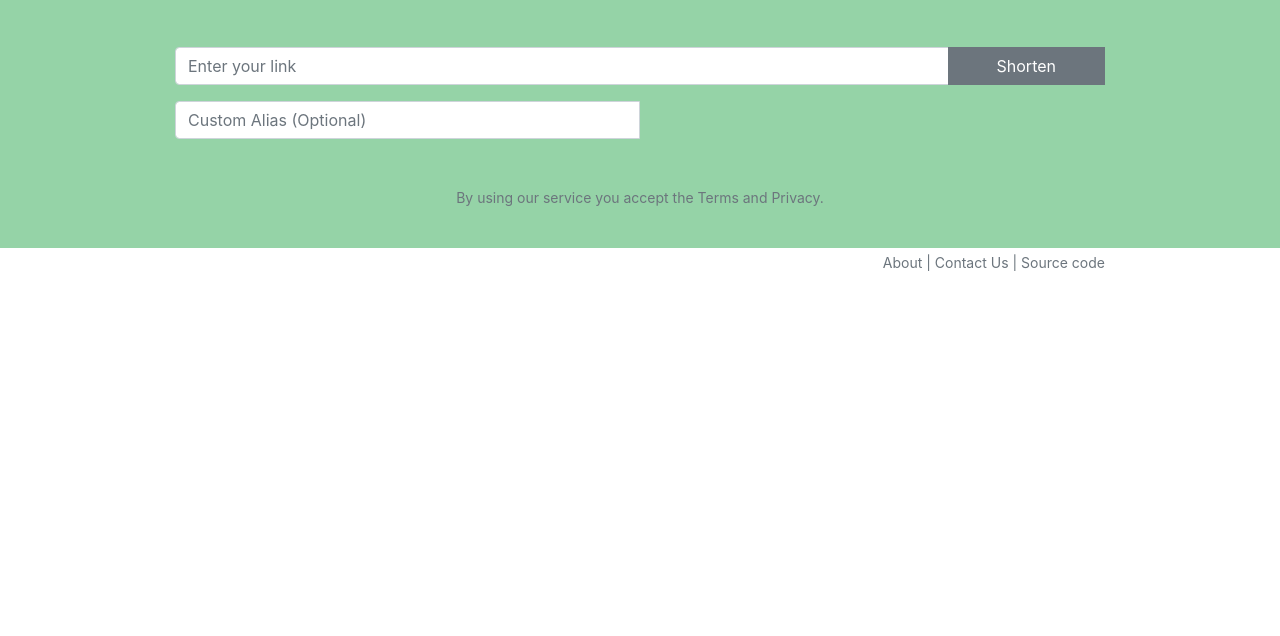
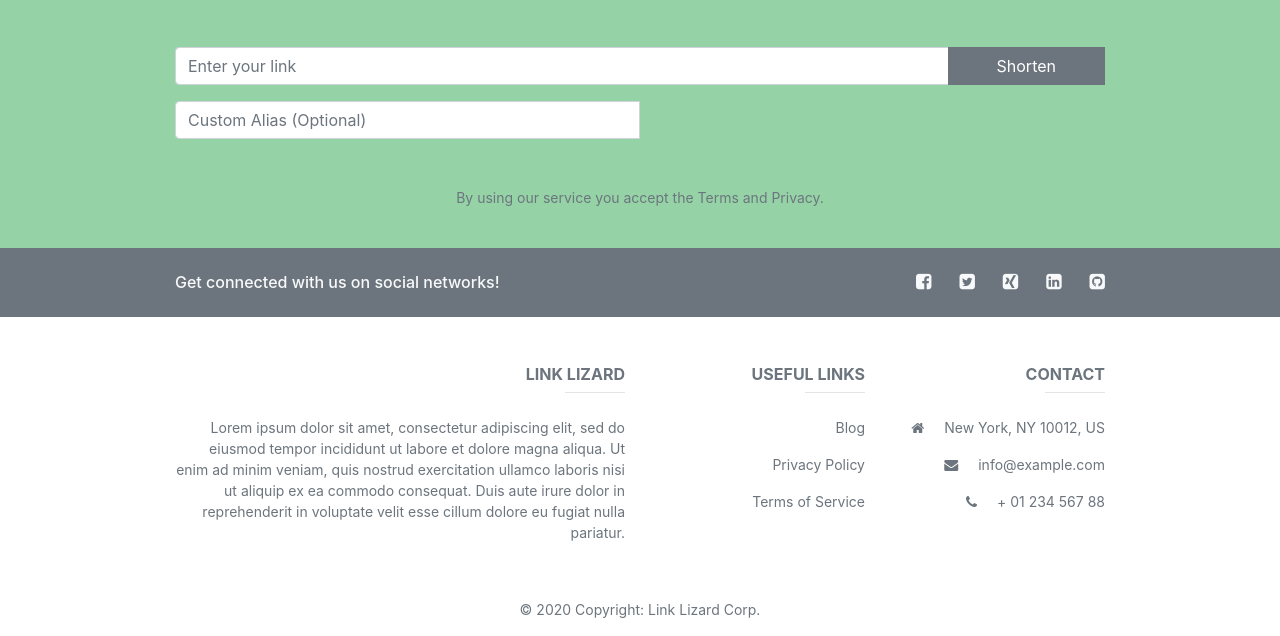
Before and after one commit to pcp11/link-lizard, a Django app: page / in a window 1280 px wide. Shown: the part 753-1389 px from the top of the page. Before the commit the page ends 1024 px from the top, so only its background shows below. Run offline with Django 3.2, Linux system fonts and the light colour scheme; some libraries are stand-ins or nearby versions.

Commit message:
Implement footer

```diff
--- a/templates/base.html
+++ b/templates/base.html
@@ -5,6 +5,7 @@
     <meta name="viewport" content="width=device-width, initial-scale=1">
     <link rel="stylesheet" href="https://stackpath.bootstrapcdn.com/bootstrap/4.4.1/css/bootstrap.min.css"
           integrity="sha384-Vkoo8x4CGsO3+Hhxv8T/Q5PaXtkKtu6ug5TOeNV6gBiFeWPGFN9MuhOf23Q9Ifjh" crossorigin="anonymous">
+    <link rel="stylesheet" href="https://cdnjs.cloudflare.com/ajax/libs/font-awesome/4.7.0/css/font-awesome.min.css">
     <link rel="stylesheet" href="{% static 'css/styles.css' %}"/>
     <title>{% block title %}Link Lizard - An open-source URL shortening tool{% endblock %}</title>
 </head>
@@ -63,11 +64,51 @@
 </div>
 {% block content %}{% endblock %}
 <footer>
-    <div class="container pt-1 pb-3">
-        <a href="/" onclick="showConstructionWarning()" class="text-secondary">About</a> |
-        <a href="/" onclick="showConstructionWarning()" class="text-secondary">Contact Us</a> |
-        <a href="https://github.com/pcp11/link_lizard" class="text-secondary" target="_blank">Source code</a>
+    <div class="text-light bg-secondary">
+        <div class="container">
+            <div class="row py-4 d-flex align-items-center">
+                <div class="col-md-6 col-lg-5 text-center text-md-left mb-4 mb-md-0">
+                    <h6 class="mb-0">Get connected with us on social networks!</h6>
+                </div>
+                <div class="col-md-6 col-lg-7 text-center text-md-right">
+                    <a><i class="fa fa-facebook-square white-text mr-4" style="font-size:18px;"></i></a>
+                    <a><i class="fa fa-twitter-square white-text mr-4" style="font-size:18px;"></i></a>
+                    <a><i class="fa fa-xing-square white-text mr-4" style="font-size:18px;"></i></a>
+                    <a><i class="fa fa-linkedin-square white-text mr-4" style="font-size:18px;"></i></a>
+                    <a class="text-light" href="https://github.com/pcp11/link-lizard">
+                        <i class="fa fa-github-square white-text" style="font-size:18px;"></i>
+                    </a>
+                </div>
+            </div>
+        </div>
     </div>
+    <div class="container mt-5">
+        <div class="row mt-3">
+            <div class="col-md-6 mx-auto mb-4">
+                <h6 class="text-uppercase font-weight-bold">Link Lizard</h6>
+                <hr class="mb-4 mt-0 d-inline-block mx-auto" style="width: 60px;">
+                <p>Lorem ipsum dolor sit amet, consectetur adipiscing elit, sed do eiusmod tempor incididunt ut labore et dolore magna aliqua.
+                    Ut enim ad minim veniam, quis nostrud exercitation ullamco laboris nisi ut aliquip ex ea commodo consequat.
+                    Duis aute irure dolor in reprehenderit in voluptate velit esse cillum dolore eu fugiat nulla pariatur.
+                </p>
+            </div>
+            <div class="col-md-3 mx-auto mb-4">
+                <h6 class="text-uppercase font-weight-bold">Useful links</h6>
+                <hr class="mb-4 mt-0 d-inline-block mx-auto" style="width: 60px;">
+                <p><a href="" class="text-secondary">Blog</a></p>
+                <p><a href="" class="text-secondary">Privacy Policy</a></p>
+                <p><a href="" class="text-secondary">Terms of Service</a></p>
+            </div>
+            <div class="col-md-3 mx-auto mb-4">
+                <h6 class="text-uppercase font-weight-bold">Contact</h6>
+                <hr class="mb-4 mt-0 d-inline-block mx-auto" style="width: 60px;">
+                <p><i class="fa fa-home mr-3"></i> New York, NY 10012, US</p>
+                <p><i class="fa fa-envelope mr-3"></i> info@example.com</p>
+                <p><i class="fa fa-phone mr-3"></i> + 01 234 567 88</p>
+            </div>
+        </div>
+    </div>
+    <div class="text-center py-3">© 2020 Copyright: Link Lizard Corp.</div>
 </footer>
 {{ generated_url|json_script:"generated_url" }}
 <script src="{% static 'js/script.js' %}"></script>
```
